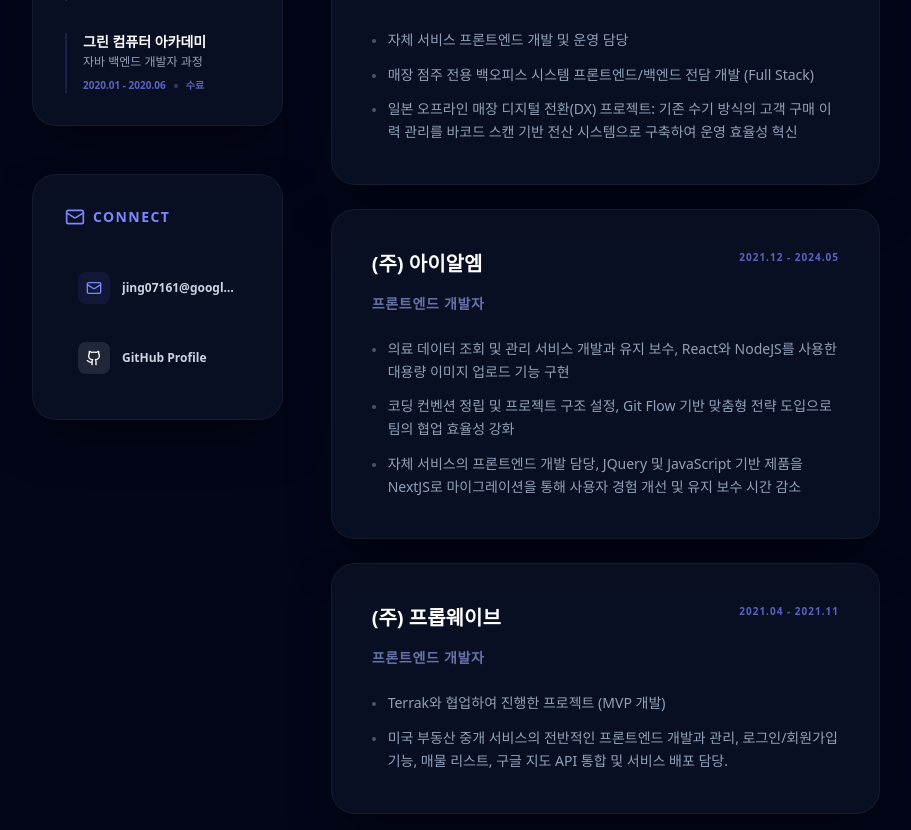
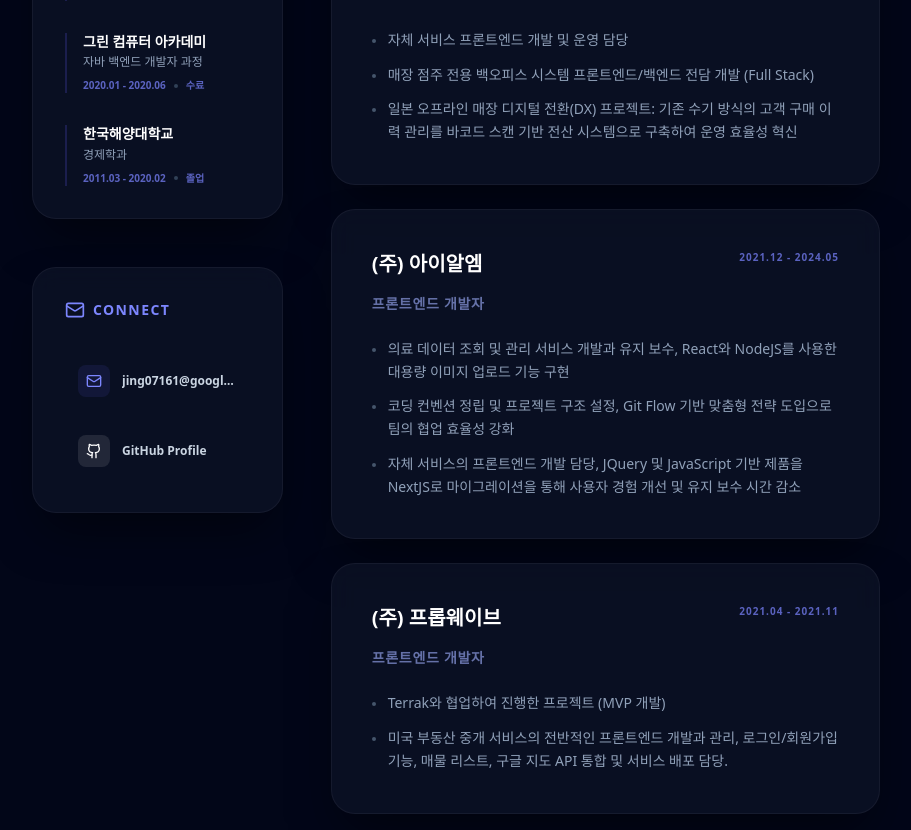
Before and after one commit to hyunsoo0202/portfolio, a Next.js app: page / in a window 1280 px wide. Shown: the part 1320-2150 px from the top of the page, without its empty margins (184-1095 px from the left). Built offline with nearby package versions, Linux system fonts and the light colour scheme.

Commit message:
feat: education 에 대학교 이력 추가

```diff
--- a/src/data/portfolio.ts
+++ b/src/data/portfolio.ts
@@ -91,6 +91,12 @@ export const portfolioData: PortfolioData = {
       period: "2020.01 - 2020.06",
       status: "수료",
     },
+    {
+      school: "한국해양대학교",
+      major: "경제학과",
+      period: "2011.03 - 2020.02",
+      status: "졸업",
+    },
   ],
   contact: {
     email: "jing07161@google.com",
```
